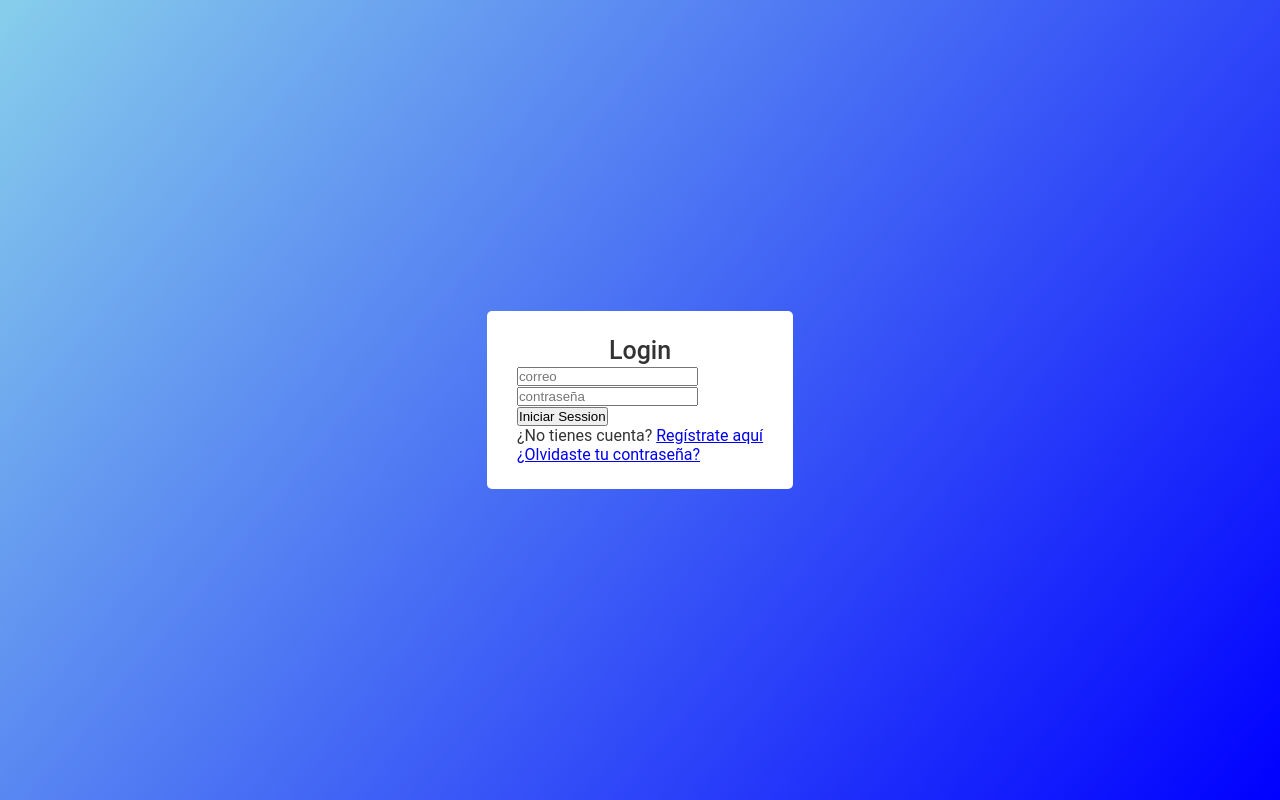
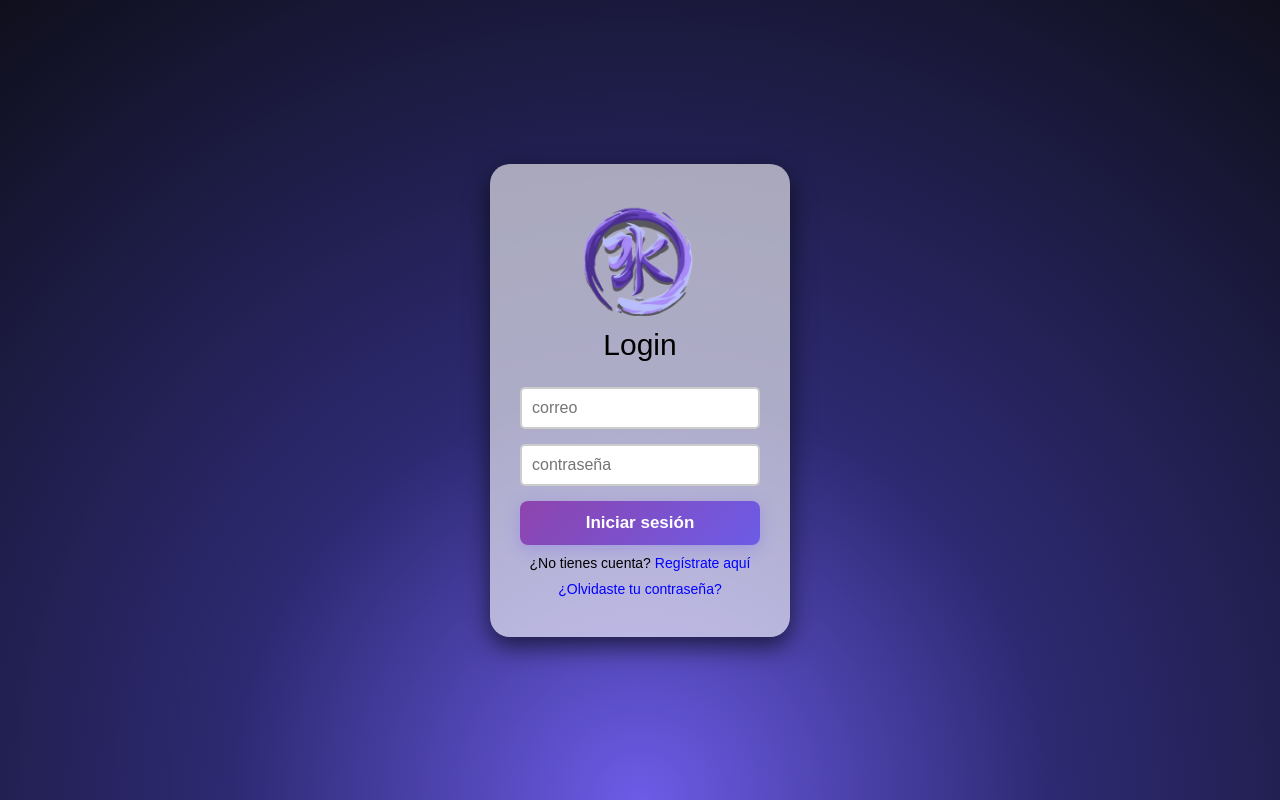
Before and after one commit to KristhianBello/Mini_Proyecto_login, a website: page Frontend/index.html in a window 1280 px wide. Drawn offline with Linux system fonts and the light colour scheme.

Commit message:
login mejorado

```diff
--- a/Frontend/index.html
+++ b/Frontend/index.html
@@ -1,24 +1,21 @@
 <!DOCTYPE html>
-<html lang="en">
+<html lang="es">
 <head>
-    <meta charset="UTF-8">
-    <meta name="viewport" content="width=device-width, initial-scale=1.0">
+  <meta charset="UTF-8" />
   <title>Login</title>
-    <link rel="stylesheet" href="style.css">
+  <link rel="stylesheet" href="style.css" />
 </head>
 <body>
   <div class="container">
+    <img src="logo.png" alt="Logo de la app" class="logo-img">
     <div class="title">Login</div>
-        <div class="group">
-            <form method="post" action="/login">
-            <input type="email" type="email" placeholder="correo" required><small>Debe ingresar un correo*</small><br>
-            <input type="password" type="password" placeholder="contraseña" required><br>
-            <button type="submit">Iniciar Session</button>
+    <form method="POST" action="/login">
+      <input type="email" name="email" placeholder="correo" required />
+      <input type="password" name="password" placeholder="contraseña" required />
+      <button type="submit">Iniciar sesión</button>
     </form>
     <p>¿No tienes cuenta? <a href="register.html">Regístrate aquí</a></p>
     <p><a href="forgot.html">¿Olvidaste tu contraseña?</a></p>
-
-        </div>
   </div>
 </body>
 </html>
--- a/Frontend/style.css
+++ b/Frontend/style.css
@@ -1,91 +1,92 @@
-
 * {
-    margin: 0;
-    padding: 0;
-    box-sizing: border-box;
+  margin: 0;
+  padding: 0;
+  box-sizing: border-box;
 }
 
-/* tipografia */
-body{
-    font-family: 'Roboto', sans-serif;
-    color: #333;
-    line-height: 1.2;
+/* Fuente manuscrita (puedes cambiarla por otra si quieres) */
+@import url('https://fonts.googleapis.com/css2?family=Patrick+Hand&display=swap');
+
+body {
+  height: 100vh;
+  margin: 0;
+  display: flex;
+  justify-content: center;
+  align-items: center;
+  background: radial-gradient(circle at bottom center, #6c5ce7 0%, #2d2a72 40%, #0f0f1c 100%);
+  font-family: 'Arial', sans-serif; /* Cambia aquí la fuente si quieres */
+  color: rgb(0, 0, 0);
 }
 
-/* Fondo y orientacion */
-body{
-    display: flex;
-    height: 100vh;
-    justify-content: center;
-    align-items: center;
-    padding: 12px;
-    background: linear-gradient(130deg, skyblue, blue);
+/* Contenedor principal */
+.container, .login-container {
+  background-color: rgba(255, 255, 255, 0.61);
+  padding: 40px 30px;
+  border-radius: 20px;
+  box-shadow: 0px 10px 25px rgba(0, 0, 0, 0.61);
+  width: 300px;
+  text-align: center;
+}
+.logo-img {
+  width: 120px;
+  height: 120px;
+  margin-bottom: 0px;
+  border-radius: 30%;
+  object-fit: cover;
+
 }
 
-/*cuadro de registro */
-.container{
-    max-width: 900px;
-    width: 500;
-    padding: 25px 30px;
-    background-color: white;
-    border-radius: 5px;
-    margin: 40px 0;
+/* Título */
+.container .title,
+.login-container h2 {
+  font-size: 30px;
+  margin-bottom: 25px;
 }
 
-/* titulo */
-.container .title{
-    font-size: 25px;
-    font-weight: 500;
-    margin-bottom: 20;
-    text-align: center;
+/* Inputs */
+input {
+  width: 100%;
+  padding: 10px;
+  margin-bottom: 15px;
+  border-radius: 5px;
+  border: 2px solid #ccc;
+  outline: none;
+  font-size: 16px;
 }
 
-/* cuadro */
-.container from{
-    display: flex;
-   flex-direction: column;
-   gap: 16px;
+/* Botón moderno y estético */
+button {
+  width: 100%;
+  padding: 12px;
+  background: linear-gradient(135deg, #8e44ad, #6c5ce7, #341f97);
+  background-size: 200% 200%;
+  color: white;
+  border: none;
+  border-radius: 8px;
+  font-size: 17px;
+  font-weight: bold;
+  cursor: pointer;
+  box-shadow: 0 4px 15px rgba(108, 92, 231, 0.3);
+  transition: all 0.4s ease;
 }
 
-form span {
-    display: block;
-    font-weight: 500;
-    margin-bottom: 5px;
+button:hover {
+  background-position: right center;
+  box-shadow: 0 6px 20px rgba(108, 92, 231, 0.5);
+  transform: translateY(-2px);
 }
 
-/* boton */
-form .button{
-    width: 100%;
-    height: 40px;
+/* Enlaces */
+p {
+  margin-top: 10px;
+  font-size: 14px;
 }
 
-from .button{
-    width: 100%;
-    height: 100%;
-    outline: none;
-    cursor: pointer;
-    background: linear-gradient(130deg,blue,skyblue);
-    color: white;
-    font-size: 16px;
-    font-weight: 500;
-    border: none;
-    border-radius: 5px;
+a {
+  color: blue;
+  text-decoration: none;
 }
 
-from .button input:hover {
-    background: linear-gradient(130deg, skyblue, blue);
-    color: while;
+a:hover {
+  text-decoration: underline;
 }
-
-
-
-
-/* alerta */
-small{
-    display: none;
-}
-
-was-validated small{
-    display: block;
-    color: red;
-}
```
Also changed, not shown: Backend/server.js (+19 -12 lines), Frontend/register.html (+1 -0 lines), Frontend/logo.png (added). Lines whose indentation alone changed are shown as unchanged.
